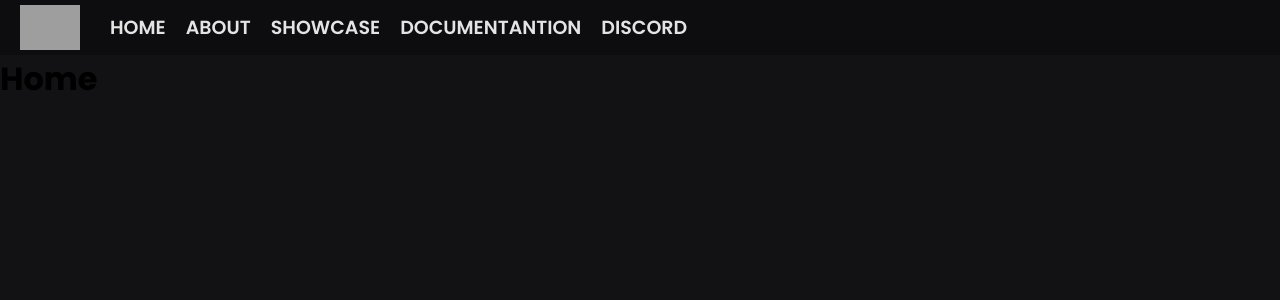
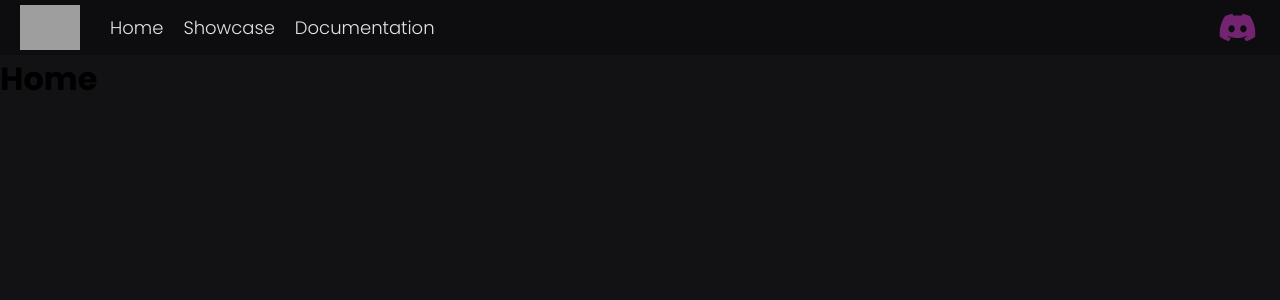
Before and after one commit to NoximityMC/NoxiWeb, a React (Vite) app: page / in a window 1280 px wide. Shown: the top 300 px of the page. Built offline with nearby package versions, Linux system fonts and the light colour scheme; grey boxes are pictures that could not be loaded.

Commit message:
Updated Navbar with discord support link

```diff
--- a/package.json
+++ b/package.json
@@ -10,7 +10,6 @@
     "preview": "vite preview"
   },
   "dependencies": {
-    "@fortawesome/fontawesome-svg-core": "^6.4.0",
     "react": "^18.2.0",
     "react-dom": "^18.2.0",
     "react-router-dom": "^6.11.2"
--- a/src/components/Navbar.tsx
+++ b/src/components/Navbar.tsx
@@ -1,5 +1,6 @@
 import { useEffect } from "react";
 import '../style/NavBar.css';
+import discord from '../images/icons/discord.svg';
 
 
 export default function NavBar() {
@@ -28,16 +29,15 @@ export default function NavBar() {
             <a href="/">Home</a>
           </li>
           <li>
-            <a href="/">About</a>
-          </li>
-          <li>
             <a href="/">Showcase</a>
           </li>
           <li>
-            <a href="/">Documentantion</a>
+            <a href="/">Documentation</a>
           </li>
+        </ul>
+        <ul className="sub-nav">
           <li>
-            <a href="/">Discord</a>
+            <a href="/"><img src={discord} alt="discord" className="discord" /></a>
           </li>
         </ul>
       </nav>
--- a/src/style/NavBar.css
+++ b/src/style/NavBar.css
@@ -34,9 +34,8 @@
   .main-nav li a {
     color: #e4e4e4;
     text-decoration: none;
-    font-size: 19px;
-    font-weight: 600;
-    text-transform: uppercase;
+    font-size: 18px;
+    font-weight: 50;
     transition: border-bottom 0.1s ease-in-out;
     display: flex;
     align-items: center;
@@ -47,6 +46,46 @@
     border-bottom: 2px solid #722471;
   }
 
+  .sub-nav {
+    display: flex;
+    align-items: center;
+    list-style: none;
+    margin: 0;
+    padding: 0;
+    background-color: #0d0c0e;
+    padding: 5px 0;
+    background-color: #0d0c0e
+  }
+
+  .sub-nav li {
+    display: flex;
+    align-items: center;
+    margin: 0 10px;
+    background-color: #0d0c0e
+  }
+
+  .sub-nav li a {
+    color: #e4e4e4;
+    text-decoration: none;
+    font-size: 18px;
+    font-weight: 50;
+    transition: border-bottom 0.1s ease-in-out;
+    display: flex;
+    align-items: center;
+    background-color: #0d0c0e; /* add this line to set the background color of the buttons */
+  }
+
+  .sub-nav li a img {
+    width: auto;
+    height: 45px;
+    padding: 0 10px;
+    background-color: #0d0c0e; /* add this line to set the background color of the logo */
+  }
+
+  .sub-nav li img:hover {
+    scale: 1.1;
+  }
+
   /* Show the toggle button on small screens */
   @media only screen and (max-width: 850px) {
 
```
Also changed, not shown: src/images/icons/discord.svg (added), 1 other file (tests, documents, lock files or other folders).
